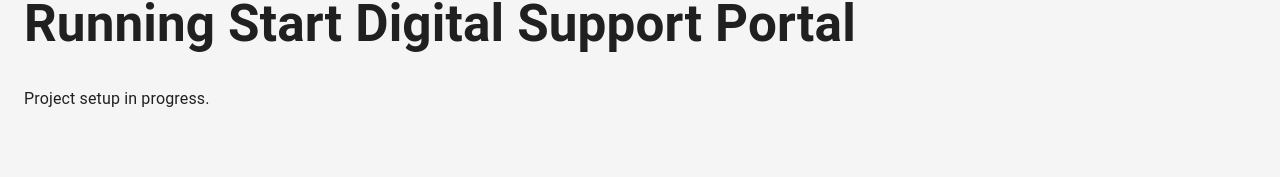
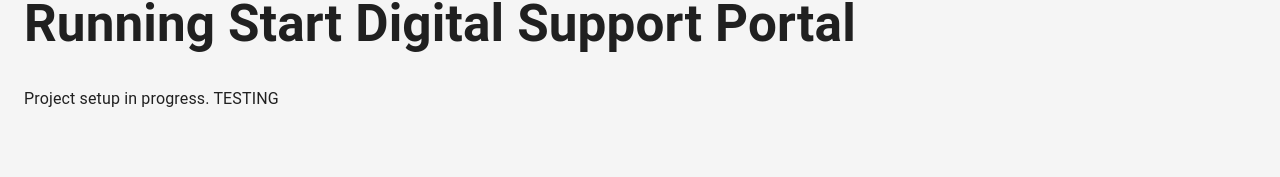
Before and after one commit to alstondsouza1/Running-start-digital-support, a React (Vite) app in the folder frontend/: page / in a window 1280 px wide. Shown: the part 126-303 px from the top of the page. Built offline with nearby package versions, Linux system fonts and the light colour scheme.

Commit message:
Testing branch

```diff
--- a/frontend/src/pages/Home.jsx
+++ b/frontend/src/pages/Home.jsx
@@ -2,7 +2,7 @@ export default function Home() {
     return (
       <div style={{ padding: 24 }}>
         <h1>Running Start Digital Support Portal</h1>
-        <p>Project setup in progress.</p>
+        <p>Project setup in progress. TESTING</p>
       </div>
     );
 }
```
